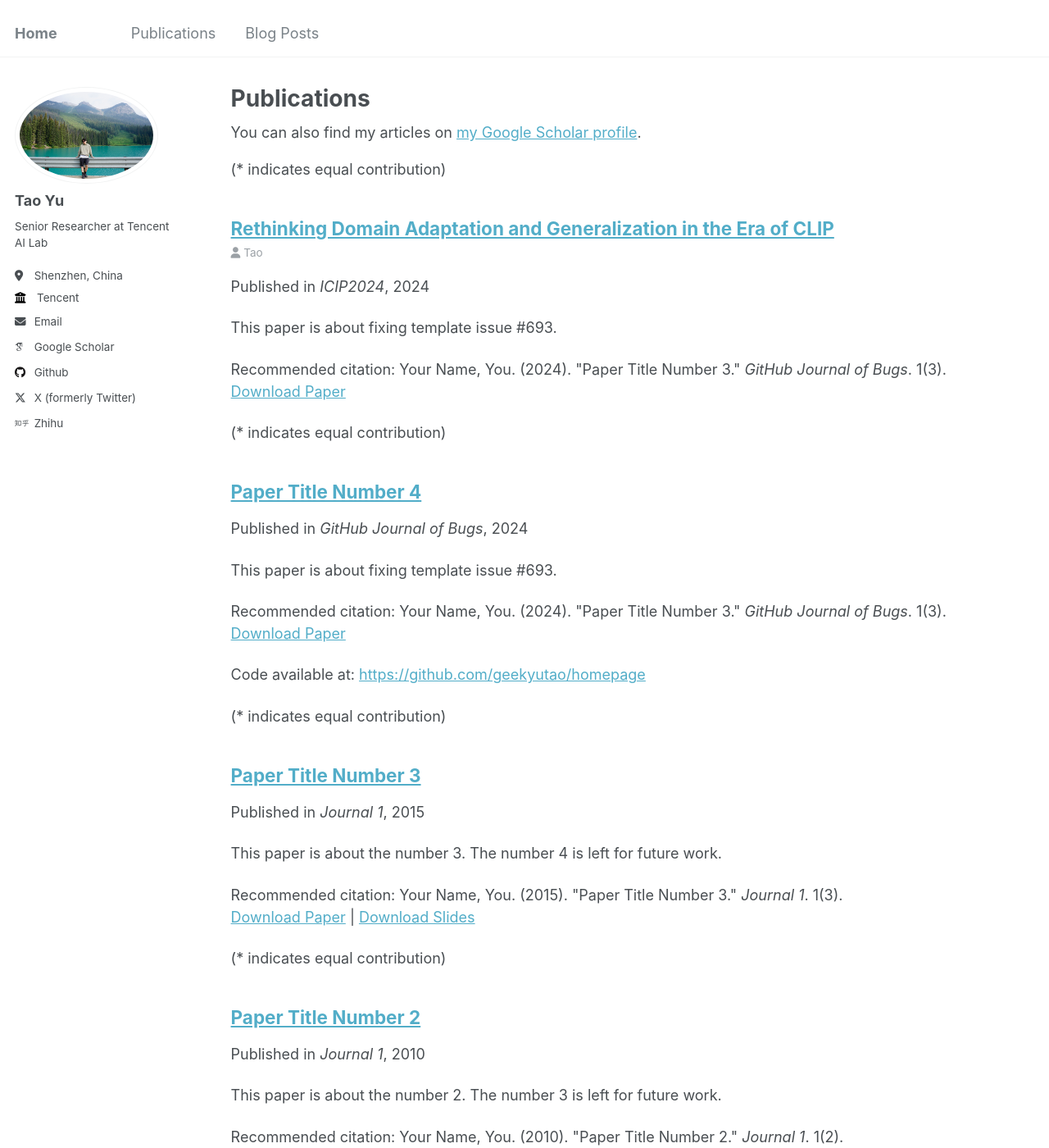
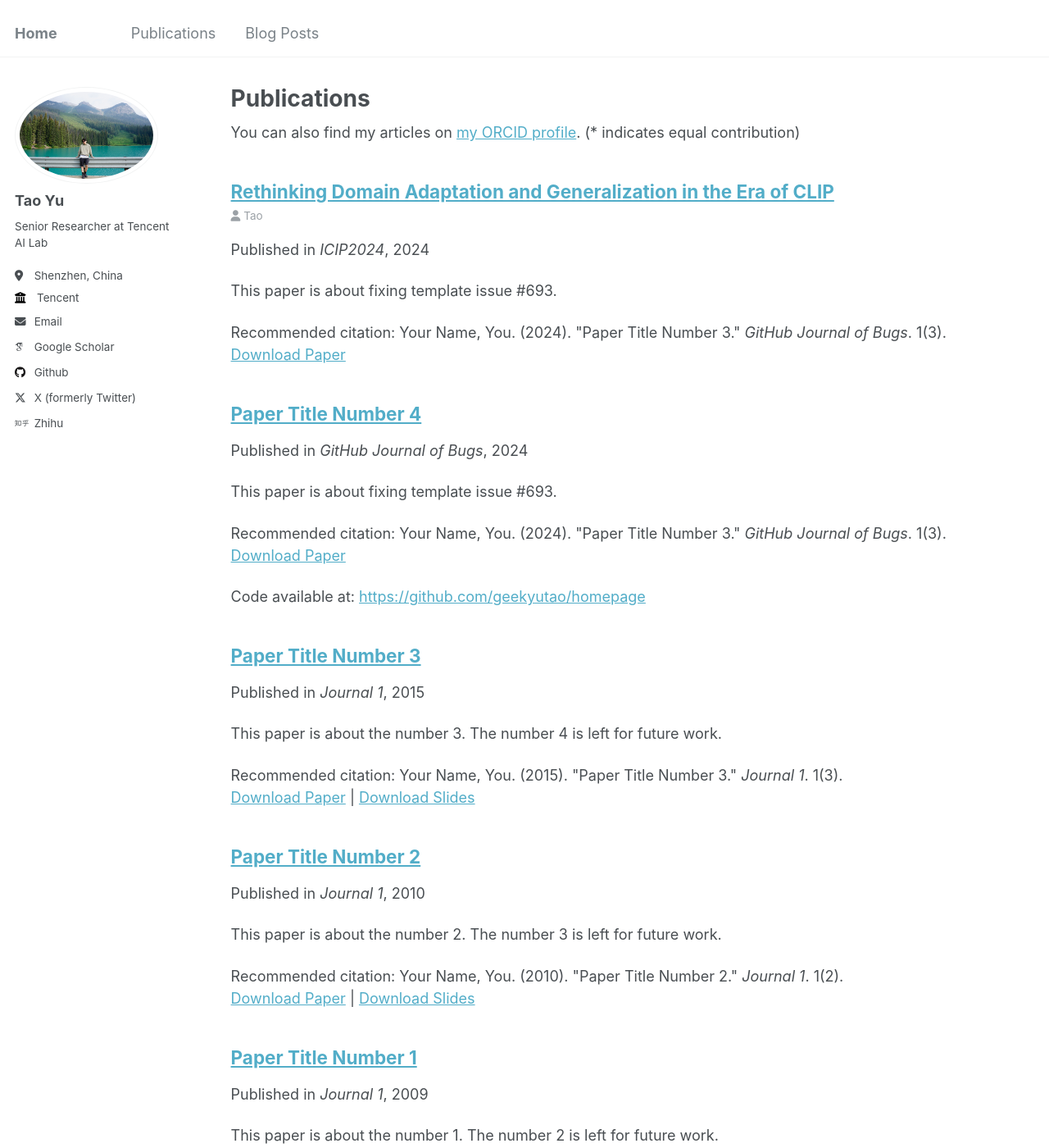
Before and after one commit to geekyutao/geekyutao.github.io, a Jekyll site: the page built from _pages/publications.md, in a window 1280 px wide and 1400 px high. Shown: the whole window at 82% size. Built offline with Jekyll 4.4.1, drawn with Linux system fonts in a browser that asks for light colours; some web fonts are replaced; some of the changed text lies outside the part shown.

Commit message:
initialize

```diff
--- a/_includes/archive-single.html
+++ b/_includes/archive-single.html
@@ -12,7 +12,6 @@
   {% assign title = post.title %}
 {% endif %}
 
-(* indicates equal contribution)
 
 <div class="{{ include.type | default: "list" }}__item">
   <article class="archive__item" itemscope itemtype="http://schema.org/CreativeWork">
--- a/_pages/publications.md
+++ b/_pages/publications.md
@@ -5,8 +5,12 @@ permalink: /publications/
 author_profile: true
 ---
 
+<!-- {% if site.author.googlescholar %}
+  <div class="wordwrap">You can also find my articles on <a href="{{site.author.googlescholar}}">my Google Scholar profile</a>.</div>
+{% endif %} -->
+
 {% if site.author.googlescholar %}
-  <div class="wordwrap">You can also find my articles on <a href="{{site.author.googlescholar}}">my Google Scholar profile</a>.</div>
+  <div class="wordwrap">You can also find my articles on <a href="{{site.author.orcid}}">my ORCID profile</a>. (* indicates equal contribution) </div>
 {% endif %}
 
 {% include base_path %}
```
